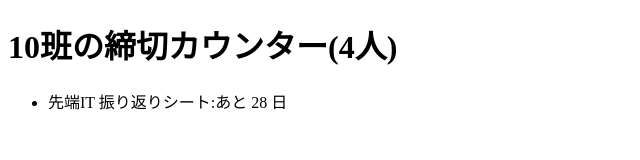
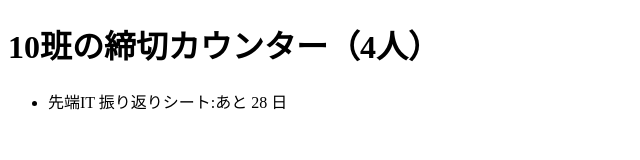
Before and after one commit to neec-sentan-it-2026/team10-deadline, a website: page public/index.html in a window 1280 px wide. Shown: the whole page, without its empty margins (0-640 px from the left). Drawn offline with Linux system fonts and the light colour scheme.

Commit message:
h1行の最後に「（4人）」を追加した

```diff
--- a/public/index.html
+++ b/public/index.html
@@ -6,7 +6,7 @@
   <title>締切カウンター</title>
 </head>
 <body>
-  <h1>10班の締切カウンター(4人)</h1>
+  <h1>10班の締切カウンター（4人）</h1>
   <ul id="list"></ul>
   <script type="module">
     import { daysUntil } from './deadline.js';
```
